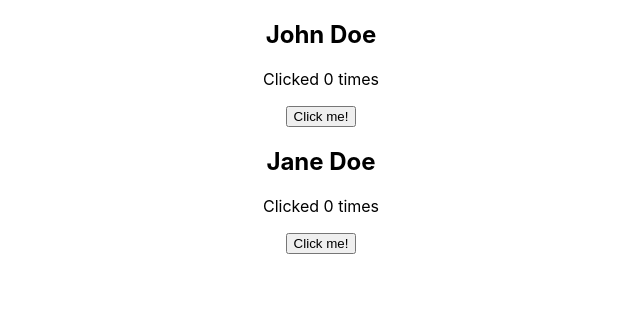
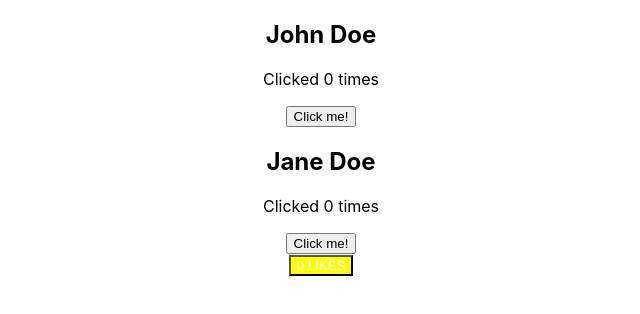
Before and after one commit to ironhack-webdev-squad-126/w7d2, a React (Create React App) app in the folder app/: page / in a window 1280 px wide. Shown: the top 314 px of the page, without its empty margins (319-959 px from the left). Built offline with nearby package versions, Linux system fonts and the light colour scheme.

Commit message:
like button

```diff
--- a/app/src/App.js
+++ b/app/src/App.js
@@ -1,6 +1,7 @@
 import React from "react";
 import Header from "./components/Header";
 import User from "./components/User";
+import Button from "./components/Button";
 
 import "./App.css";
 
@@ -10,6 +11,8 @@ const App = () => {
       <User firstName="John" lastName="Doe" />
       <User firstName="Jane" lastName="Doe" />
       {/* <Header /> */}
+
+      <Button color="yellow" />
     </div>
   );
 };
--- /dev/null
+++ b/app/src/components/Button.js
@@ -0,0 +1,33 @@
+import React from "react";
+
+class Button extends React.Component {
+  state = {
+    color: this.props.color,
+    counter: 0,
+    label: "LIKES"
+  };
+
+  handleClick = () => {
+    let { counter } = this.state;
+    let colorsArray = ["red", "blue", "green", "indigo", "orange", "yellow"];
+
+    this.setState({
+      counter: ++counter, // counter + 1
+      label: counter === 1 ? "LIKE" : "LIKES",
+      color: colorsArray[counter % colorsArray.length]
+    });
+  };
+
+  render() {
+    const { color, counter, label } = this.state;
+    const style = { backgroundColor: color, color: "white" };
+
+    return (
+      <button onClick={this.handleClick} style={style}>
+        {counter} {label}
+      </button>
+    );
+  }
+}
+
+export default Button;
--- a/app/src/components/User.js
+++ b/app/src/components/User.js
@@ -46,7 +46,7 @@ class User extends React.Component {
   }
 }
 
-// create a button
+// create a button component
 // button should change color to a new color on click
 // should show the number of clicks
 // 1 => LIKE
```
